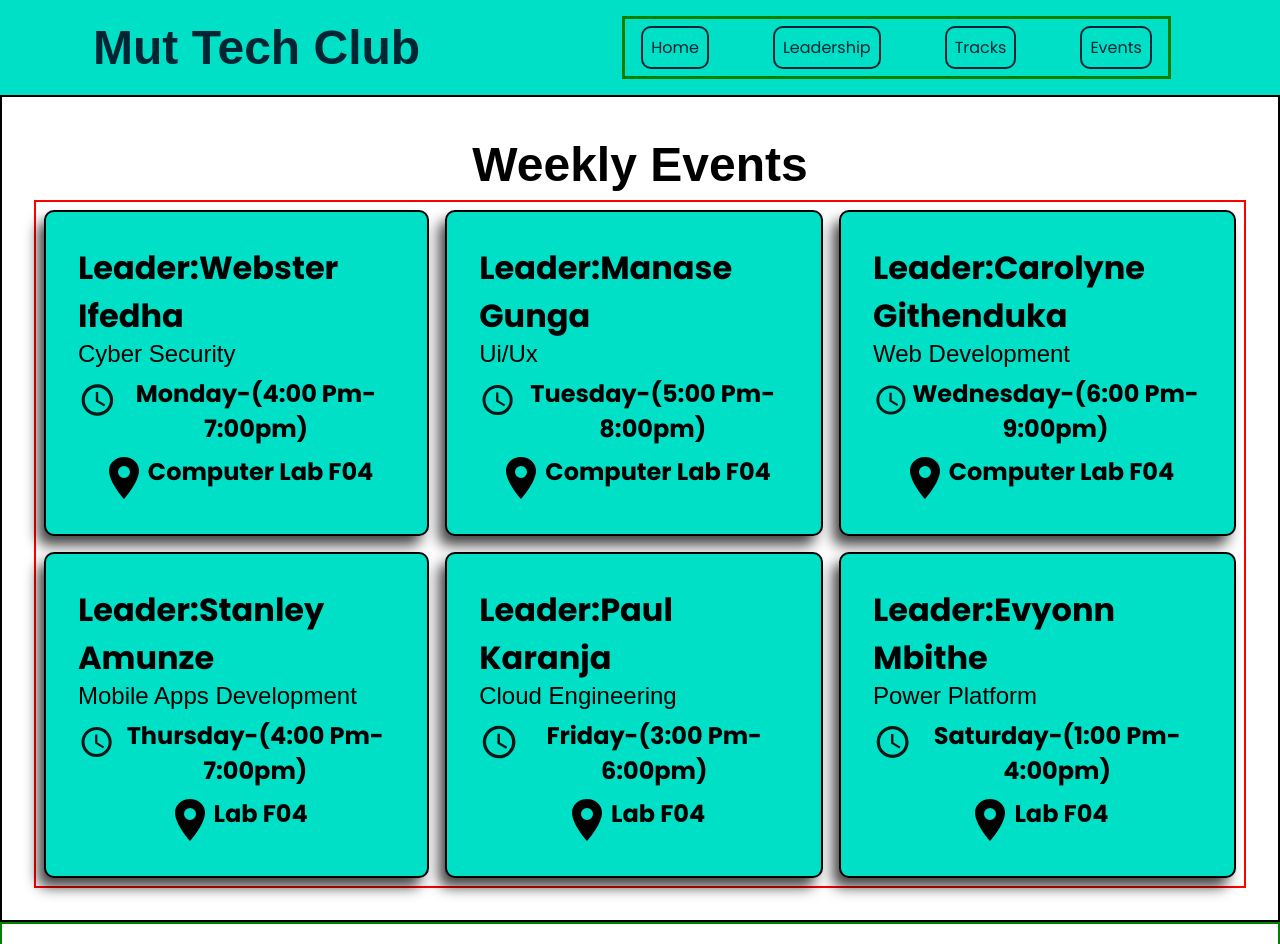
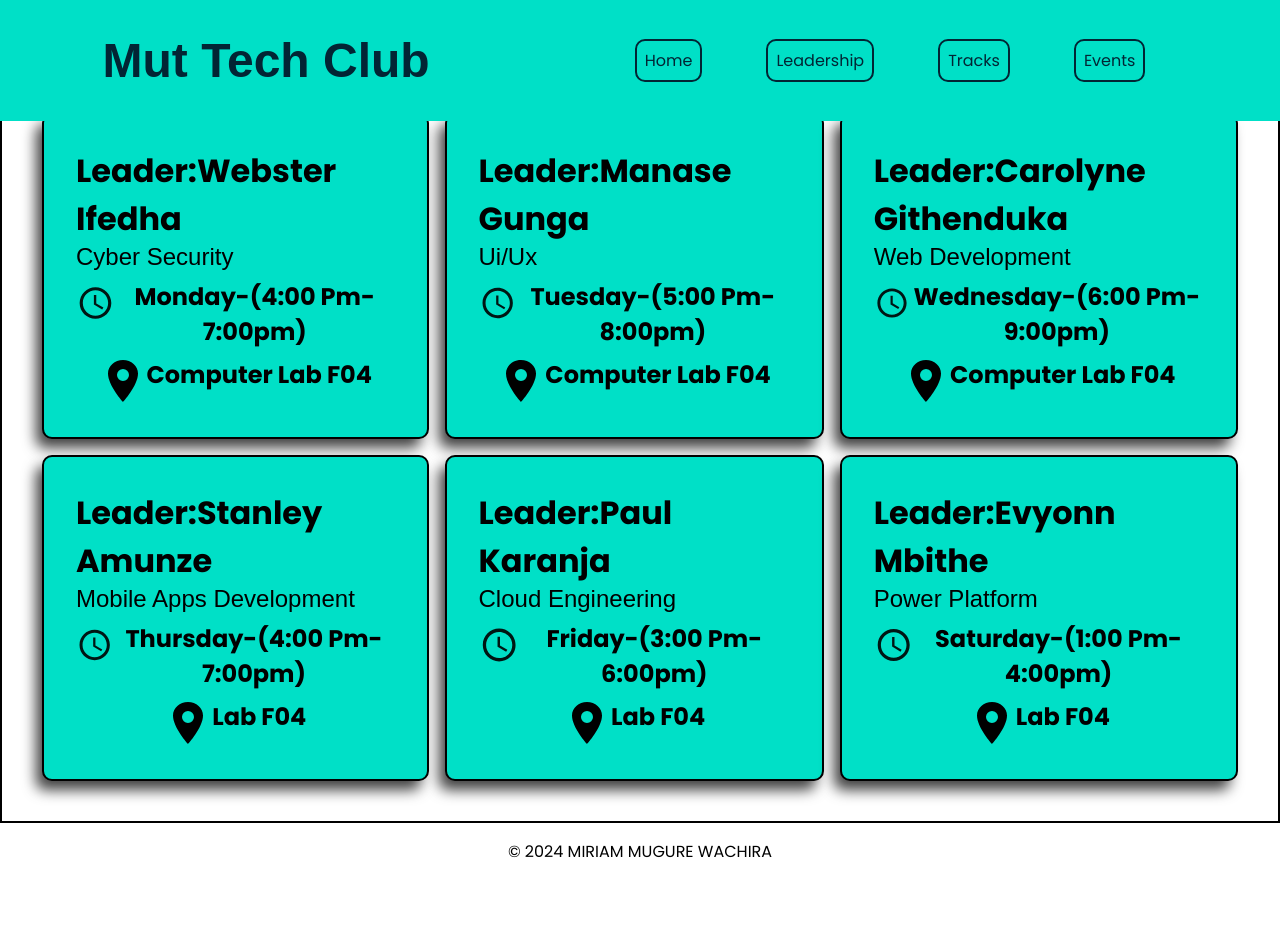
Before and after one commit to miriammugure/mut_tech_club, a React (Vite) app: page /Events in a window 1280 px wide. Shown: the top 944 px of the page. After the commit the page ends 880 px from the top, so only its background shows below. Built offline with nearby package versions, Linux system fonts and the light colour scheme; a web font is replaced by a local one.

Commit message:
update the react ptoject

```diff
--- a/src/components/Footer/Footer.css
+++ b/src/components/Footer/Footer.css
@@ -1,5 +1,4 @@
 .footer-container {
-  border: 2px solid green;
   /* background-color: var(--primary-color); */
   padding: 1rem;
   display: flex;
--- a/src/components/Header/Header.css
+++ b/src/components/Header/Header.css
@@ -5,9 +5,9 @@
   justify-content: space-around;
   align-items: center;
   background-color: var(--primary-color);
-  /* position: fixed;
+  position: fixed;
   z-index: 100;
-  padding: 1rem; */
+  padding: 1rem;
 }
 .logo {
   text-transform: capitalize;
@@ -26,7 +26,6 @@
   /* border: 2px solid red; */
 }
 .nav-list {
-  border: 3px green solid;
   min-width: 100%;
   display: flex;
   list-style: none;
--- a/src/pages/Events/Events.css
+++ b/src/pages/Events/Events.css
@@ -11,7 +11,6 @@
   gap: 1rem;
   justify-content: space-evenly;
   align-items: center;
-  border: 2px solid red;
 }
 .eventTitle {
   display: flex;
--- a/src/pages/Home/About/About.css
+++ b/src/pages/Home/About/About.css
@@ -1,7 +1,6 @@
 .about {
   display: flex;
   flex-direction: column;
-  border: 2px solid red;
   justify-content: center;
   background-color: var(--secondary-color);
 }
--- a/src/pages/Home/Hero/Hero.css
+++ b/src/pages/Home/Hero/Hero.css
@@ -1,6 +1,6 @@
 .hero-container {
   padding-top: 9rem;
-  border: 2px solid red;
+
   width: 100vw;
   min-height: 100vh;
   background-image: linear-gradient(rgba(0, 0, 0, 0.5), rgba(0, 0, 0, 0.7)),
@@ -14,7 +14,7 @@
 }
 .text-box {
   background-color: var(--background-color);
-  border: 2px solid yellow;
+
   width: 40rem;
   min-height: 30rem;
   padding: 2rem;
@@ -27,7 +27,6 @@
   gap: 2rem;
 }
 .title {
-  border: 2px solid black;
   text-transform: capitalize;
   font-size: 2rem;
   text-align: center;
--- a/src/pages/Leadership/Leadership.css
+++ b/src/pages/Leadership/Leadership.css
@@ -18,7 +18,6 @@
   justify-content: space-around;
   gap: 2rem;
   flex-wrap: wrap;
-  border: 2px solid red;
   padding: 2rem;
   min-width: 100vw;
 }
```
